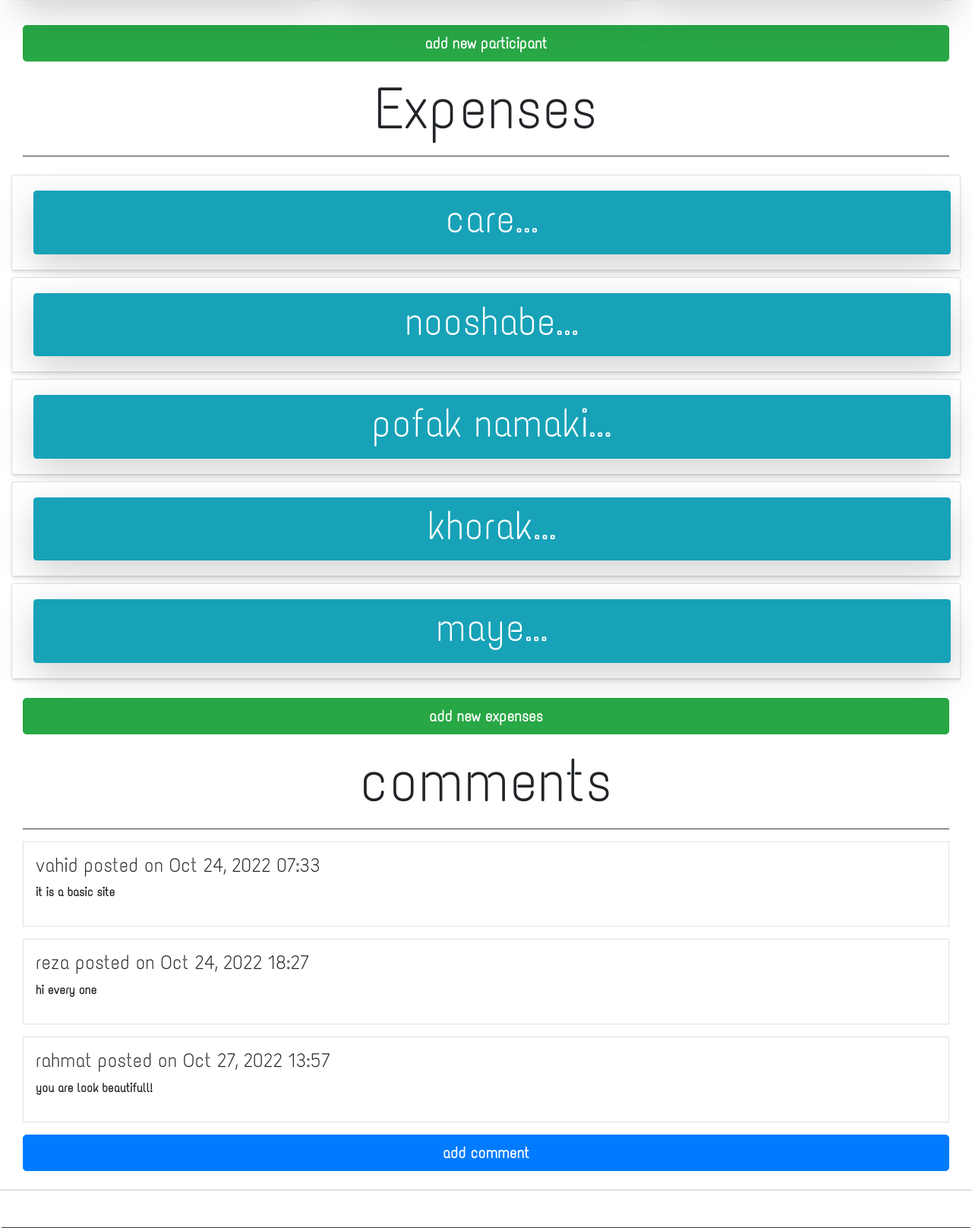
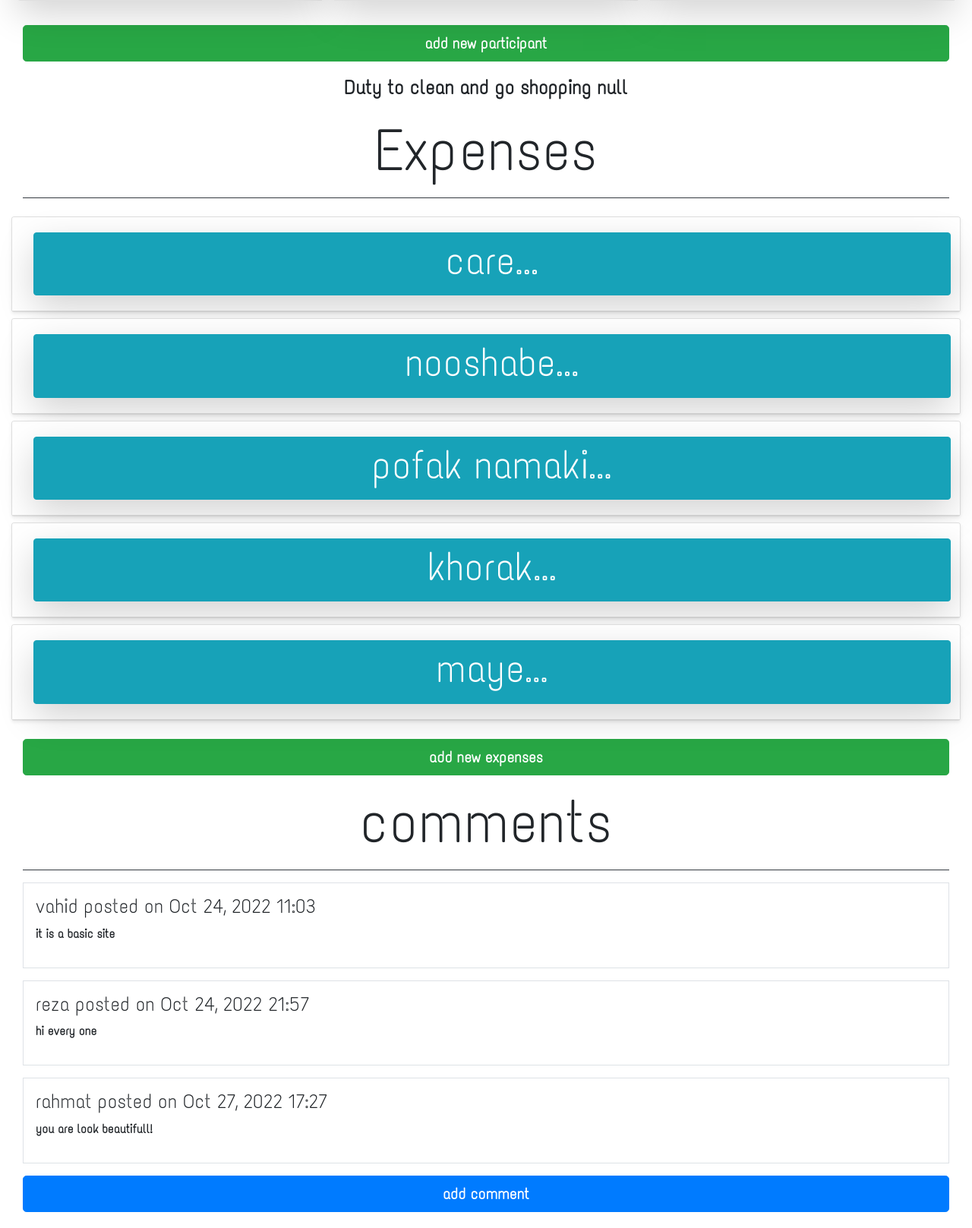
Before and after one commit to vahidkh6882/vahidkh, a Django app: page /cartable/ in a window 1280 px wide. Shown: the part 438-2055 px from the top of the page at 76% size. Run offline with Django 4.2, Linux system fonts and the light colour scheme; a user stored in the database is signed in; data comes from the database, SQL or seed files in the repository; both versions use the stored data as it was after the commit; some libraries are stand-ins or nearby versions.

Commit message:
week added

```diff
--- a/app1/models.py
+++ b/app1/models.py
@@ -1,7 +1,7 @@
 from django.db import models
 from django.contrib.auth.models import User
 class Person(models.Model):
-    CHOICES=(('zero','saturday'),('one','sunday'),('two','monday'),('three','tuesday'),('four','thursday'),('five','wednesday'),('six','friday'))
+    CHOICES=(('5','saturday'),('6','sunday'),('0','monday'),('1','tuesday'),('2','thursday'),('3','wednesday'),('4','friday'))
     captain=models.ForeignKey(User,on_delete=models.CASCADE)
     adminswitch=models.BooleanField(default=False)
     name=models.CharField(max_length=200)
--- a/app1/templates/app1/index.html
+++ b/app1/templates/app1/index.html
@@ -2,7 +2,7 @@
 {% load static %}
 {% block content %}
  <div>
-   <p class="display-4 text-center font-weight-bolder" style="font-size:6vw;">Project Of Kashmar Univercity Dormitory</p>
+   <p class="display-4 text-center font-weight-bolder" style="font-size:6vw;">Project Of Kashmar Univercity Dormitory</p><p class="font-weight-bold">version 1.1</p>
    <p class="font-weight-bold text-center" style="font-family:eng2;font-size:4vw;">programmer and the designer : VAHID KHAZAEI </p>
    <a class="btn btn-primary btn-block mb-4" data-toggle="tooltip" data-placement="right" title="Hooray!" href="{% url 'users:register' %}">register</a>
  </div>
--- a/app1/templates/app1/person.html
+++ b/app1/templates/app1/person.html
@@ -37,6 +37,7 @@
                 {% endfor %}
             </div>
             <p><a class="btn btn-success btn-lg btn-block mt-4 font-weight-bolder" href="{% url 'app1:new_person' %}" class="ml-auto">add new participant</a></p>
+            <p class="text-center font-weight-bold" style="font-size:2vw;">Duty to clean and go shopping  {{duty_owner}}</p>
             <p class="display-4 text-center" style="font-size:6vw;">Expenses</p>
             <div class="border-bottom mb-4 border-dark "></div>
             <div class="row d-flex flex-column " style="font-family:eng5;">
--- a/app1/views.py
+++ b/app1/views.py
@@ -3,13 +3,22 @@ from .models import Person,Expenses,Comment
 from .forms import PersonForm,ExpensesForm,CommentForm
 from django.http import Http404
 from django.contrib.auth.decorators import login_required
+from datetime import datetime
 def index(request):
     return render(request,'app1/index.html')
 @login_required
 def person(request):                                                #persons list with expenses in cartable
+    CHOICES={'5':'saturday','6':'sunday','0':'monday','1':'tuesday','2':'thursday','3':'wednesday','4':'friday'}
     person=Person.objects.filter(captain=request.user)
     comments=Comment.objects.filter(userpage=request.user)
     expenses=Expenses.objects.filter(person=request.user).order_by('date_added')
+    dt = datetime.now()
+    day=dt.weekday()
+    duty_owner = 'null'
+    for person_duty in person:
+        if person_duty.week == str(day) :
+            duty_owner = person_duty.name + " " + person_duty.lastname + " : today ( " + CHOICES[person_duty.week] + " )"
+            break
     s=1
     x=[]
     for i in reversed(expenses):
@@ -17,12 +26,12 @@ def person(request):                                                #persons lis
         if(s>=5):
             break
         s=s+1
-    content={'person':person,'expenses':x ,'comments':comments}
+    content={'person':person,'expenses':x ,'comments':comments,'duty_owner':duty_owner}
     return render(request,'app1/person.html',content)
 @login_required
 def persons_personal(request,topic_id):                                      #page of a person in a captain group
     person=get_object_or_404(Person,id=topic_id)
-    weeks={'zero':'saturday','one':'sunday','two':'monday','three':'tuesday','four':'thursday','five':'wednesday','six':'friday'}
+    weeks={'5':'saturday','6':'sunday','0':'monday','1':'tuesday','2':'wednesday','3':'thursday','4':'friday'}
     duty=weeks[person.week]
     if person.captain != request.user :
         raise Http404
@@ -31,6 +40,8 @@ def persons_personal(request,topic_id):                                      #pa
 @login_required
 def expenses(request):                                                  #page expenses
     expenses = Expenses.objects.filter(person=request.user).order_by('date_added')
+    for x in expenses:
+        print(x.date_added)
     context={'expenses':expenses}
     return render(request,'app1/expenses.html',context)
 @login_required
--- a/project/settings.py
+++ b/project/settings.py
@@ -108,7 +108,7 @@ AUTH_PASSWORD_VALIDATORS = [
 
 LANGUAGE_CODE = 'en-us'
 
-TIME_ZONE = 'UTC'
+TIME_ZONE = 'Asia/Tehran'
 
 USE_I18N = True
 
```
Also changed, not shown: app1/migrations/0023_alter_expenses_date_added.py (added), app1/migrations/0024_alter_expenses_date_added_alter_person_week.py (added), db.sqlite3, 1 other file.
